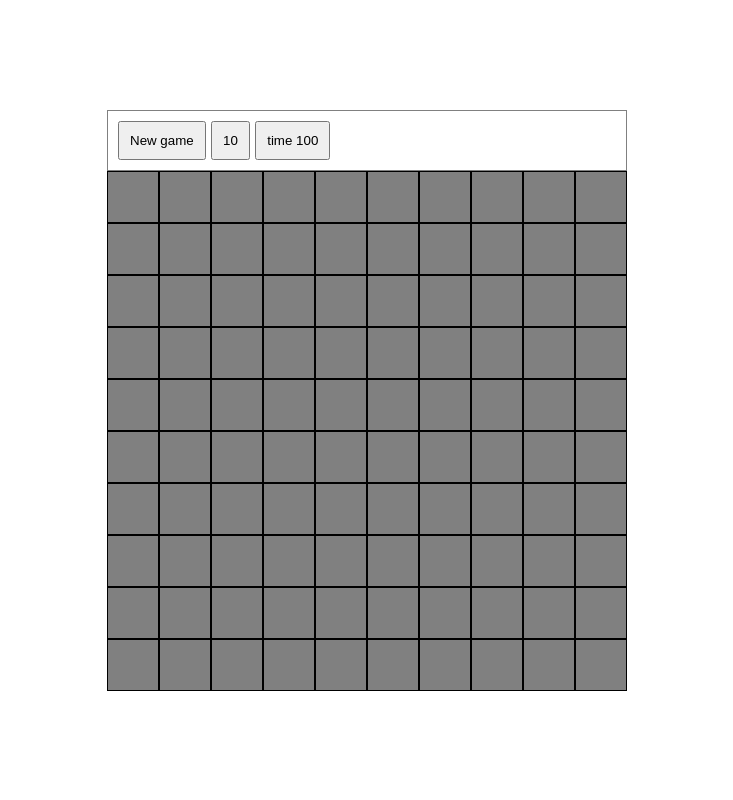
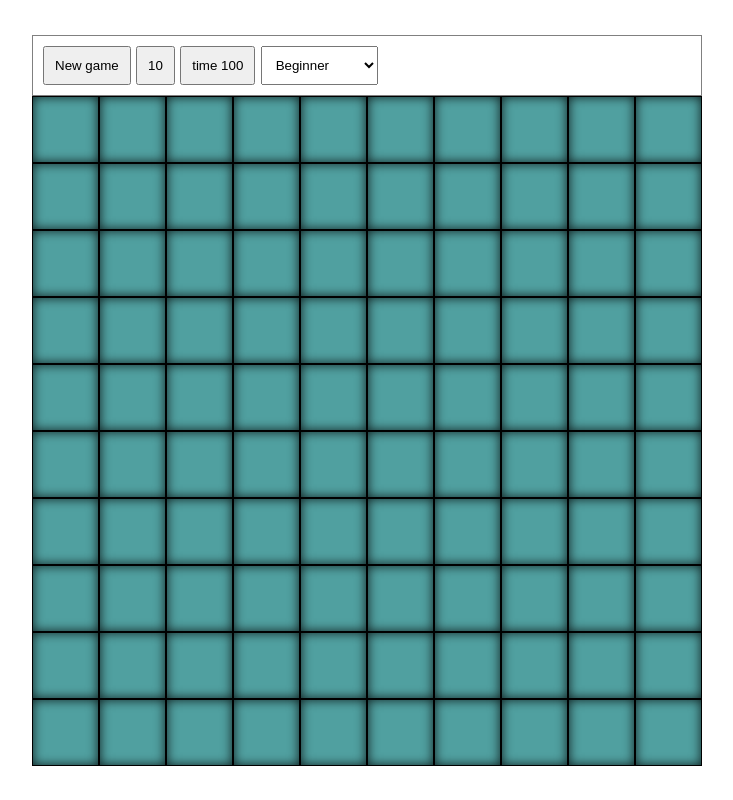
Before and after one commit to gagikpog/minesweeper_js, a PHP site: page / in a window 1280 px wide. Shown: the whole page, without its empty margins (273-1006 px from the left). Run offline with PHP 8.4, Linux system fonts and the light colour scheme.

Commit message:
create levels and main game

```diff
--- a/index.html
+++ b/index.html
@@ -11,6 +11,10 @@
         .cell {
             height: 50px;
             width: 50px;
+            line-height: 50px;
+        }
+        .cell::before {
+            font-size: 50px;
         }
     </style>
 </head>
@@ -20,10 +24,15 @@
             <button onclick="Game.newGame()">New game</button>
             <button id="mines">10</button>
             <button id="time">time 100</button>
+            <select name="level" id="level" onchange="levelItemChanged(this)">
+                <option selected value="beginner">Beginner</option>
+                <option value="intermediate">Intermediate</option>
+                <option value="advanced">Advanced</option>
+            </select>
         </div>
         <table id="game"></table>
     </main>
-
+    <div id="blocker"></div>
     <script src="./src/main.js"></script>
     <script src="./src/view.js"></script>
     <script src="./src/game.js"></script>
--- a/src/confirm/confirm.css
+++ b/src/confirm/confirm.css
@@ -1,11 +1,10 @@
-
 .confirm {
     position: absolute;
     top: 0;
     left: 0;
     width: 100%;
     height: 100%;
-    background-color: #7734b47a;
+    background-color: #0000008c;
     z-index: 361;
     display: flex;
     flex-direction: column;
@@ -15,26 +14,28 @@
 .confirm .body {
   background-color: white;
   min-width: 350px;
-    min-height: 250px;
+  min-height: 150px;
   display: flex;
   flex-direction: column;
   border-radius: 10px;
 }
-  .description {
+.confirm .description {
   flex: 2;
   text-align: center;
   padding: 12px;
   max-width: 400px;
 }
-  .title {
+.confirm .title {
   text-align: center;
+  margin-top: 30px;
 }
-  .messageBox-buttons {
+.confirm .messageBox-buttons {
   display: flex;
   flex-direction: row;
   justify-content: space-around;
   padding: 20px;
 }
-  .mbButton {
+.confirm .mbButton {
   width: 120px;
+  padding: 10px;
 }
--- a/src/game.js
+++ b/src/game.js
@@ -22,11 +22,19 @@ const Game = {
     },
     end: function(isWin) {
         clearTimeout(this.timerId);
-        if (isWin) {
-            showConfirm('Победа', '', {MBOK: true});
-        } else {
-            showConfirm('Проигрыш', '', {MBOK: true});
-        }
+        setTimeout(function () {
+            if (isWin) {
+                showConfirm('Победа', '', {MBOK: true}).then(function(){
+                    displayBlocker(false);
+                    Game.newGame()
+                });
+            } else {
+                showConfirm('Проигрыш', '', {MBOK: true}).then(function(){
+                    displayBlocker(false);
+                    Game.newGame()
+                });
+            }
+        }, 2000);
     },
     _generateMap(pos) {
         for (let i = 0; i < this.totalMines; i++) {
@@ -83,10 +91,10 @@ const Game = {
         return openedCount === count;
     },
     setSize: function(width, height) {
-        this.width = width;
-        this.height = height;
+        this.width = width || this.width;
+        this.height = height || this.height;
         setCellSize(getOptimalSize());
-        tableGenerate(width, height);
+        tableGenerate(this.width, this.height);
         this.newGame();
     }
 }
@@ -117,7 +125,19 @@ function initItem(item) {
                     }
                     item.opened = true;
                     if (item.val === 9) {
+                        displayBlocker(true);
                         Game.end(false);
+                        item.classList.add('cellBoom');
+                        Game.map.forEach(function(row) {
+                            row.forEach(function(_item) {
+                                if (_item.val === 9) {
+                                    _item.open();
+                                }
+                            });
+                        });
+                        setTimeout(function() {
+                            item.classList.remove('cellBoom');
+                        }, 1000);
                     }
                 }
             } else {
@@ -138,6 +158,13 @@ function initItem(item) {
         }
         if (Game.checkEnd()) {
             Game.end(true);
+            Game.map.forEach(function(row) {
+                row.forEach(function(_item) {
+                    if (_item.val === 9) {
+                        _item.classList.add('cell9');
+                    }
+                });
+            });
         }
     }
 
@@ -180,8 +207,7 @@ function getOptimalSize() {
     const totalHeight = window.innerHeight - 150;
     const kw = totalHeight / Game.height;
     const kh = totalWidth / Game.width;
-
     const k = kw < kh ? kw : kh;
-
-    return k;
+    const minSize = 30;
+    return k > minSize ? k : minSize;
 }
--- a/src/main.css
+++ b/src/main.css
@@ -21,10 +21,10 @@ body {
 
 table .cell{
     text-align: center;
-    line-height: 50px;
     position: relative;
     border: 1px solid black;
-    background-color: gray;
+    background-color: #50A0A0;
+    box-shadow: 0 0 11px inset rgba(0,0,0,0.8);
 }
 #game {
     border-spacing: 0;
@@ -33,13 +33,29 @@ table .cell{
     background-color: white !important;
 }
 
+#blocker {
+    display: none;
+    width: 100%;
+    height: 100%;
+    z-index: 100;
+    position: fixed;
+    left: 0;
+    right: 0;
+}
+select {
+    padding: 10px;
+}
+
 .cell::before {
-    font-size: 180%;
     position: absolute;
     left: 50%;
     top: 50%;
     transform: translate(-50%, -50%);
     font-family: "ArchivoBlack";
+    width: 100%;
+    height: 100%;
+    animation: 1s linear;
+    background-image: none;
 }
 
 .cell0::before {
@@ -82,7 +98,11 @@ table .cell{
     color: indigo;
 }
 .cell9::before {
-    content: "0";
+    content: "";
+    background-image: url(./mine.png);
+    background-size: contain;
+    background-position-y: center;
+    background-repeat: no-repeat;
     color: indigo;
 }
 .cellFlag::before {
@@ -98,3 +118,11 @@ table .cell{
 .head button {
     padding: 10px;
 }
+
+.cellBoom::before {
+    content: "";
+    background-image: url(./boom.gif);
+    background-size: contain;
+    background-position-y: center;
+    background-repeat: no-repeat;
+}
--- a/src/main.js
+++ b/src/main.js
@@ -3,7 +3,10 @@ document.addEventListener("DOMContentLoaded", function() {
     document.addEventListener('contextmenu', event => event.preventDefault());
     GameTable = document.querySelector('#game');
 
-    tableGenerate(Game.width, Game.height);
+    Game.setSize();
+    window.addEventListener("resize", function() {
+        setCellSize(getOptimalSize());
+    }, false);
 
     GameTable.onclick = function(e) {
         const item = e.target;
@@ -20,3 +23,23 @@ function itemClick(item, row, cell, eventType) {
         Game.itemClick(item, row, cell, eventType);
     }
 }
+
+function levelItemChanged(event) {
+    switch(event.value) {
+        case 'beginner':
+            Game.totalMines = 10;
+            Game.setSize(10, 10);
+        break;
+        case 'intermediate':
+            Game.totalMines = 40;
+            Game.setSize(16, 16);
+        break;
+        case 'advanced':
+            Game.totalMines = 99;
+            Game.setSize(30, 16);
+        break;
+        case 'custom':
+        break;
+
+    }
+}
--- a/src/view.js
+++ b/src/view.js
@@ -44,5 +44,11 @@ function setCellSize(size = 50) {
     if (ss) {
         ss.cssRules[0].style.height = `${size}px`;
         ss.cssRules[0].style.width = `${size}px`;
+        ss.cssRules[0].style['line-height'] = `${size}px`;
+        ss.cssRules[1].style['font-size'] = `${size*0.7}px`;
     }
 }
+
+function displayBlocker(enabled = true) {
+    document.querySelector('#blocker').style.display = enabled ? 'block' : 'none';
+}
```
Also changed, not shown: README.md (added), src/mine.png (added), 1 other file. Lines whose indentation alone changed are shown as unchanged.
